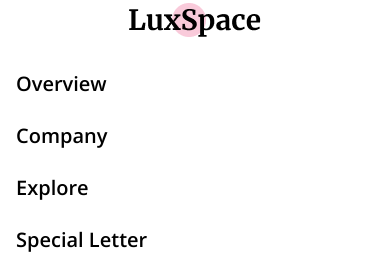
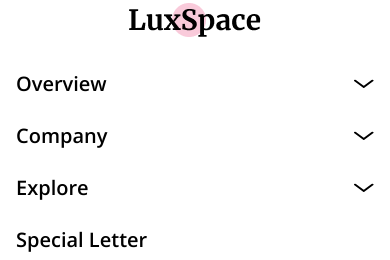
Before and after one commit to RioBoy/luxspace-react-bwa, a React (Create React App) app: page / in a window 390 px wide. Shown: the part 2852-3112 px from the top of the page. Built offline with nearby package versions, Linux system fonts and the light colour scheme; no server answers.

Commit message:
Finishing Homepage

```diff
--- a/src/parts/Sitemap.js
+++ b/src/parts/Sitemap.js
@@ -1,8 +1,50 @@
-import React from 'react';
+import React, { useState } from 'react';
 
 import { Link } from 'react-router-dom';
 
+function SitemapLinks({ isActive, setActive, children, title }) {
+  return (
+    <div className="w-full md:w-2/12 mb-4 md:mb-0 accordion">
+      <h5 className="text-xl font-semibold mb-2 relative">
+        {title}
+        <button
+          onClick={() => setActive(isActive)}
+          className={[
+            'absolute block md:hidden right-0 transform -translate-y-1/2 focus:outline-none transition duration-200 top-1/2',
+            isActive ? 'rotate-0' : 'rotate-180',
+          ].join(' ')}
+        >
+          <svg
+            width="20"
+            height="9"
+            viewBox="0 0 20 9"
+            fill="none"
+            xmlns="http://www.w3.org/2000/svg"
+          >
+            <path
+              d="M1 1L9.75 7.5L18.5 1"
+              stroke="black"
+              stroke-width="2"
+              stroke-linecap="round"
+              stroke-linejoin="round"
+            />
+          </svg>
+        </button>
+      </h5>
+      <ul
+        className={[
+          'md:h-auto md:visible md:opacity-100 overflow-hidden transition duration-200',
+          isActive ? 'h-0 invisible opacity-0' : 'opacity-100',
+        ].join(' ')}
+      >
+        {children}
+      </ul>
+    </div>
+  );
+}
+
 export default function Sitemap() {
+  const [active, setActive] = useState(null);
   return (
     <section className="sitemap">
       <div className="border-b border-gray-200 py-12 mt-16 px-4">
@@ -15,9 +57,11 @@ export default function Sitemap() {
         <aside className="container mx-auto">
           <div className="flex flex-wrap md:space-x-4 justify-center">
             {/* <!-- Items aside menu Start 1 --> */}
-            <div className="w-full md:w-2/12 mb-4 md:mb-0 accordion">
-              <h5 className="text-xl font-semibold mb-2 relative">Overview</h5>
-              <ul className="h-0 invisible md:h-auto md:visible overflow-hidden">
+            <SitemapLinks
+              setActive={setActive}
+              isActive={active === 1 ? null : 1}
+              title="Overview"
+            >
               <li>
                 <Link to="/shipping" className="hover:underline py-1 block">
                   Shipping
@@ -33,14 +77,15 @@ export default function Sitemap() {
                   Promotion
                 </Link>
               </li>
-              </ul>
-            </div>
+            </SitemapLinks>
             {/* <!-- End Items aside menu 1 --> */}
 
             {/* <!-- Items aside menu Start 2 --> */}
-            <div className="w-full md:w-2/12 mb-4 md:mb-0 accordion">
-              <h5 className="text-xl font-semibold mb-2 relative">Company</h5>
-              <ul className="h-0 invisible md:h-auto md:visible overflow-hidden">
+            <SitemapLinks
+              setActive={setActive}
+              isActive={active === 2 ? null : 2}
+              title="Company"
+            >
               <li>
                 <Link to="/about" className="hover:underline py-1 block">
                   About
@@ -56,19 +101,17 @@ export default function Sitemap() {
                   Contact Us
                 </Link>
               </li>
-              </ul>
-            </div>
+            </SitemapLinks>
             {/* <!-- End Items aside menu 2 --> */}
 
             {/* <!-- Items aside menu Start 3 --> */}
-            <div className="w-full md:w-2/12 mb-4 md:mb-0 accordion">
-              <h5 className="text-xl font-semibold mb-2 relative">Explore</h5>
-              <ul className="h-0 invisible md:h-auto md:visible overflow-hidden">
+            <SitemapLinks
+              setActive={setActive}
+              isActive={active === 3 ? null : 3}
+              title="Explore"
+            >
               <li>
-                  <Link
-                    to="/terms-conds"
-                    className="hover:underline py-1 block"
-                  >
+                <Link to="/terms-conds" className="hover:underline py-1 block">
                   Terms & Conds
                 </Link>
               </li>
@@ -88,8 +131,7 @@ export default function Sitemap() {
                   For Developer
                 </Link>
               </li>
-              </ul>
-            </div>
+            </SitemapLinks>
             {/* <!-- End Items aside menu 3 --> */}
 
             {/* <!-- Items aside menu Start 4 --> */}
```
Lines whose indentation alone changed are shown as unchanged.
